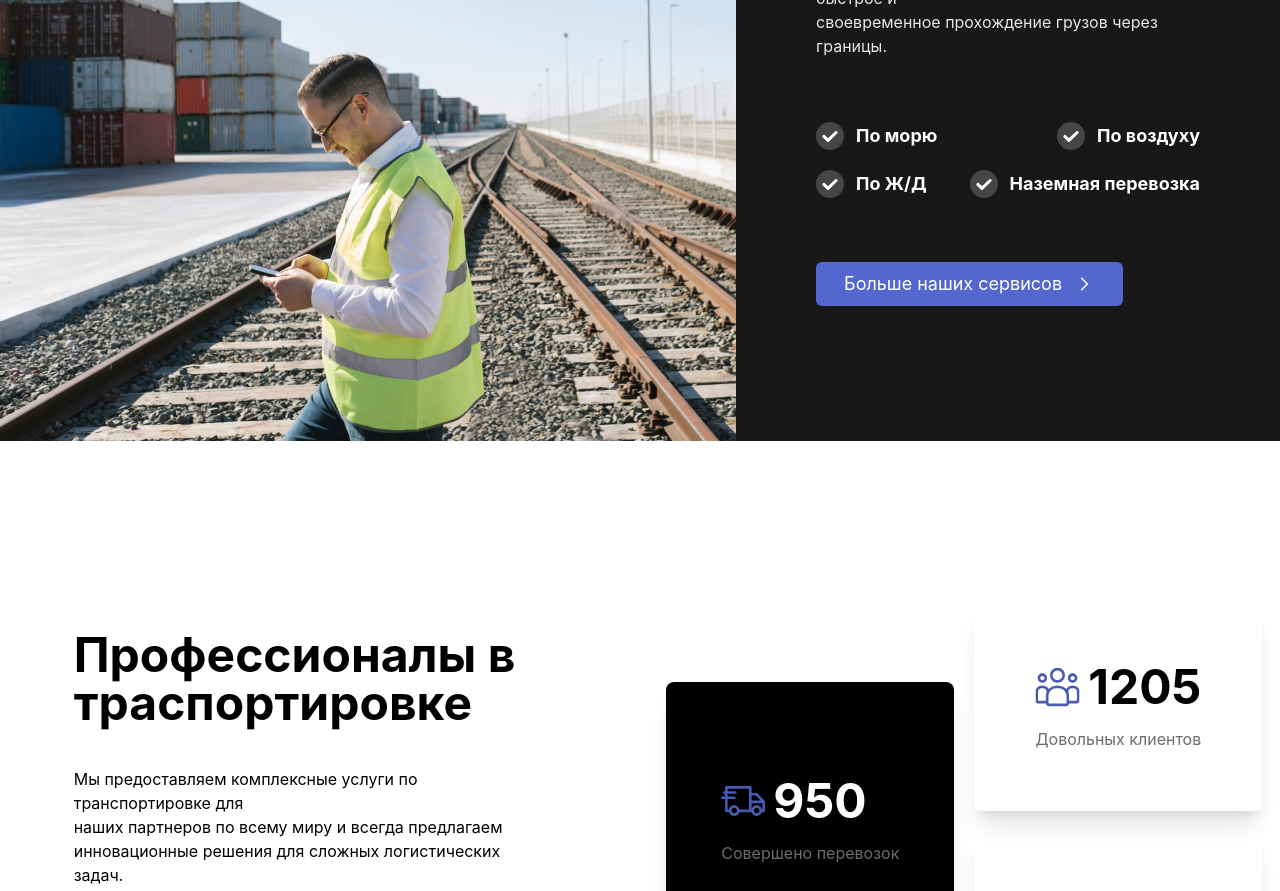
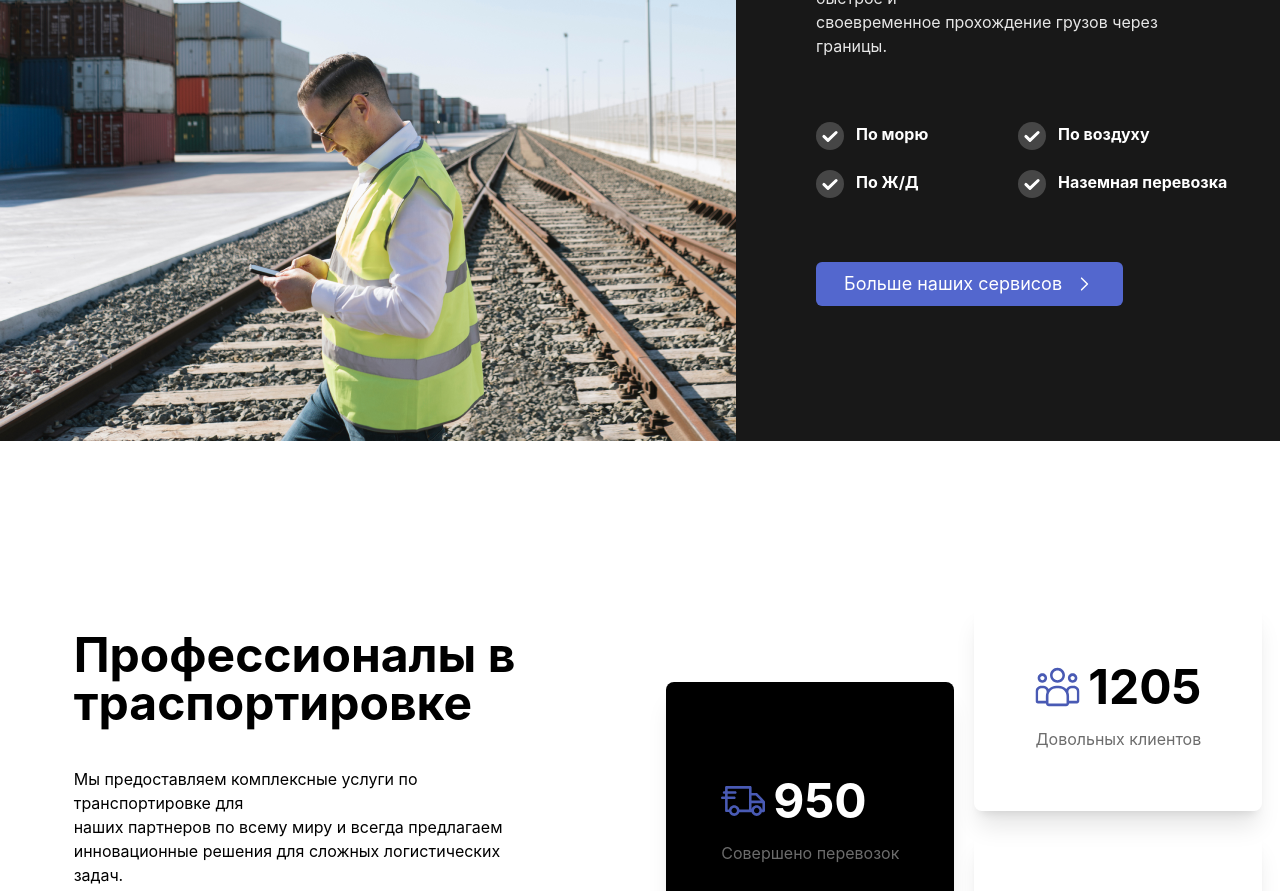
Before and after one commit to IbRuslan/test-cargo, a Vue app: page / in a window 1280 px wide. Shown: the part 1860-2751 px from the top of the page. Built offline with nearby package versions, Linux system fonts and the light colour scheme.

Commit message:
fix style in tranposrt block

```diff
--- a/src/views/Home.vue
+++ b/src/views/Home.vue
@@ -117,20 +117,20 @@ const newsItem = [
         <p class="text-[#E7E7E7]">Услуги по транспортировке гарантируют быстрое и<br/> своевременное прохождение грузов
           через<br/> границы.</p>
       </div>
-      <div class="text-white font-bold text-lg flex gap-5 flex-wrap w-96 justify-between">
-        <div class="flex gap-3">
+      <div class="text-white font-bold gap-5 w-96 grid grid-cols-2 items-center">
+        <div class="flex gap-3 w-40">
           <img src="/src/assets/images/icons/check.svg" alt="check">
           <span>По морю</span>
         </div>
-        <div class="flex gap-3">
+        <div class="flex gap-3 w-40">
           <img src="/src/assets/images/icons/check.svg" alt="check">
           <span>По воздуху</span>
         </div>
-        <div class="flex gap-3">
+        <div class="flex gap-3 w-40">
           <img src="/src/assets/images/icons/check.svg" alt="check">
           <span>По Ж/Д</span>
         </div>
-        <div class="flex gap-3">
+        <div class="flex gap-3 w-40 whitespace-nowrap">
           <img src="/src/assets/images/icons/check.svg" alt="check">
           <span>Наземная перевозка</span>
         </div>
```
